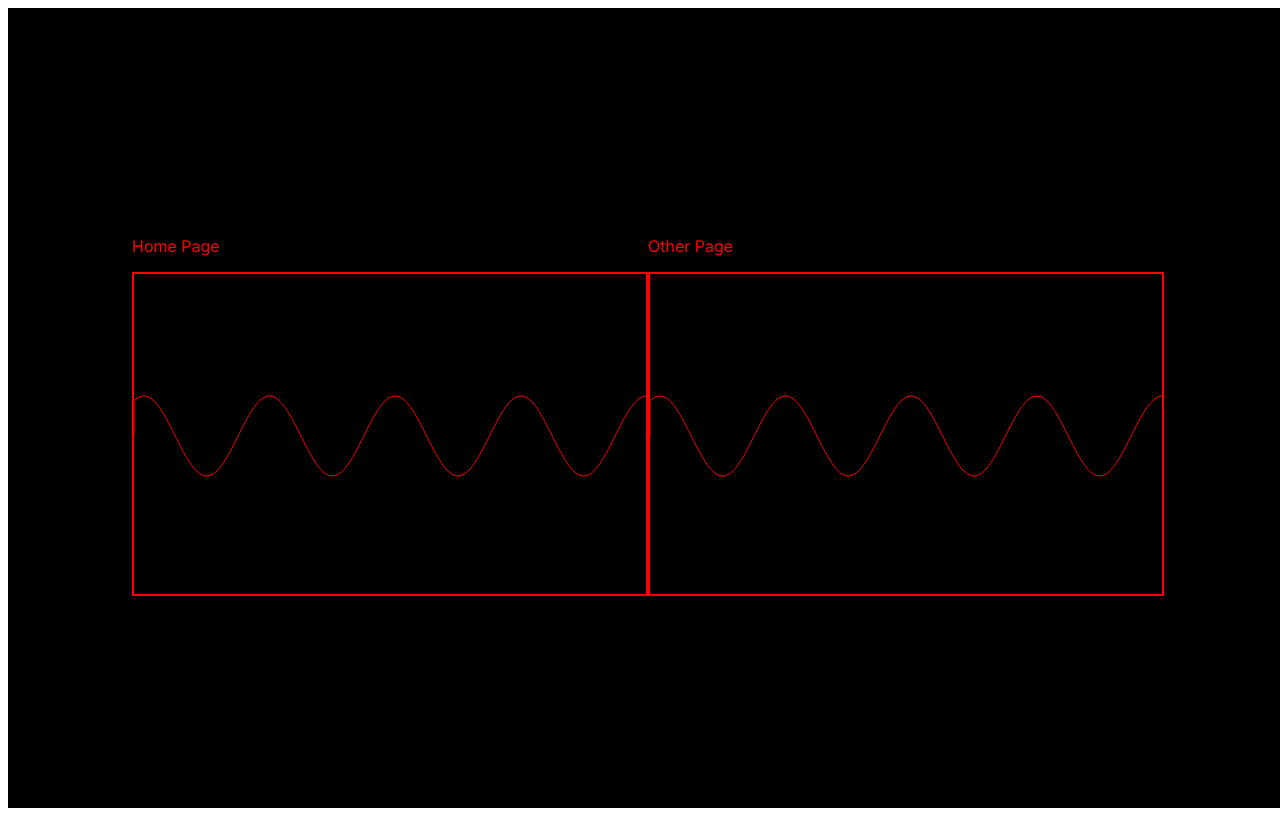
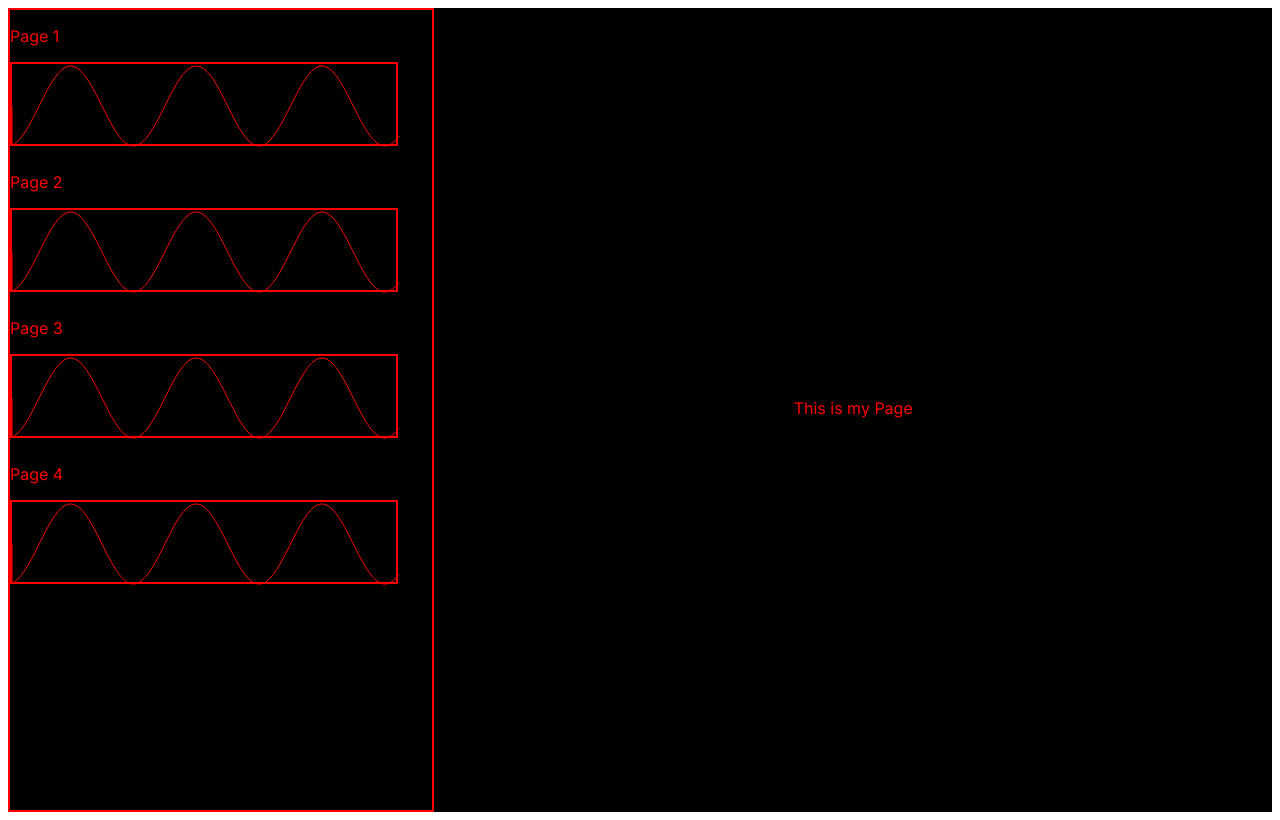
Before and after one commit to trevsuth/expanse-theme-site, a Next.js app: page / in a window 1280 px wide. Built offline with nearby package versions, Linux system fonts and the light colour scheme.

Commit message:
sidebar mods

```diff
--- /dev/null
+++ b/components/SidebarComponent.tsx
@@ -0,0 +1,15 @@
+import React from 'react';
+import SineWaveComponent from './SineWaveComponent';
+
+const SidebarComponent = () => {
+  return (
+    <div className="sidebar">
+      <SineWaveComponent text="Page 1" />
+      <SineWaveComponent text="Page 2" />
+      <SineWaveComponent text="Page 3" />
+      <SineWaveComponent text="Page 4" />
+    </div>
+  );
+};
+
+export default SidebarComponent;
--- a/src/app/globals.css
+++ b/src/app/globals.css
@@ -5,8 +5,16 @@
   --sine-wave-speed: 0.1 /* Speed of sine wave movement*/
 }
 
-.container {
+.main-div {
   display: flex;
+  flex-direction: row;
+  background-color: black;
+  color: var(--primary-color);
+}
+
+.main-content {
+  display: flex;
+  flex-direction: column;
   justify-content: center;
   align-items: center;
   height: 100vh;
@@ -15,9 +23,13 @@
   color: var(--primary-color)
 }
 
+.page-container {
+  width: 40vw;
+}
+
 .red-square {
-  width: 40vw;
-  height: 40vh;
+  width: 30vw;
+  height: 10vh;
   background-color: black;
   border: 2px solid var(--primary-color);
 }
@@ -26,3 +38,12 @@
   color: var(--primary-color);
   text-align: left;
 }
+
+.sidebar {
+  width: 33vw;
+  height: 100vh;
+  display: flex;
+  flex-direction: column;
+  gap: 10px;
+  border: 2px solid var(--primary-color);
+}
--- a/src/app/page.tsx
+++ b/src/app/page.tsx
@@ -1,10 +1,16 @@
-import SineWaveComponent from '../../components/SineWaveComponent';
+import SidebarComponent from '../../components/SidebarComponent';
 
-export default function Home() {
+const Page = () => {
   return (
-    <div className="container">
-        <SineWaveComponent text="Home Page"/>
-        <SineWaveComponent text="Other Page"/>
+    <div className='main-div'>
+      <div className="page-container">
+        <SidebarComponent />
+      </div>
+      <div className="main-content">
+        <p>This is my Page</p>
+      </div>
     </div>
   );
-}
+};
+
+export default Page;
```
